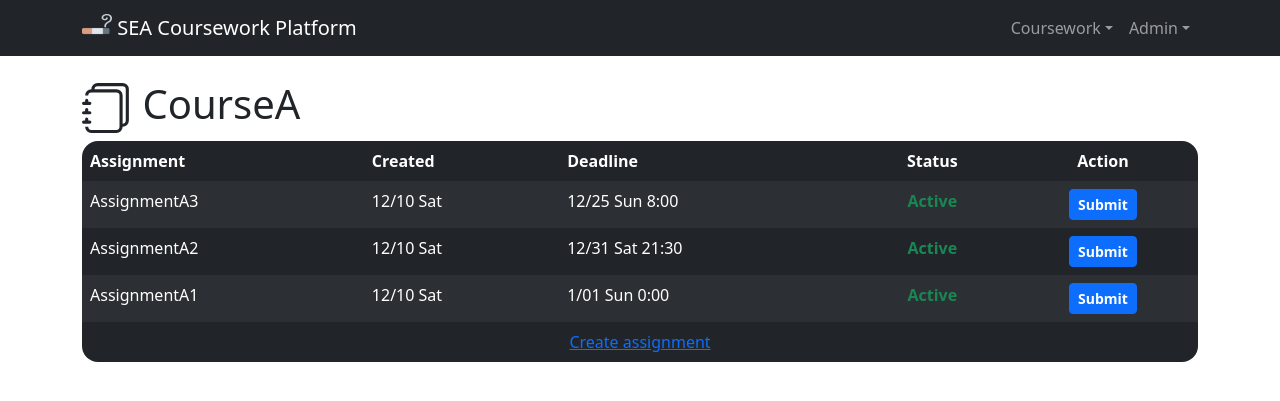
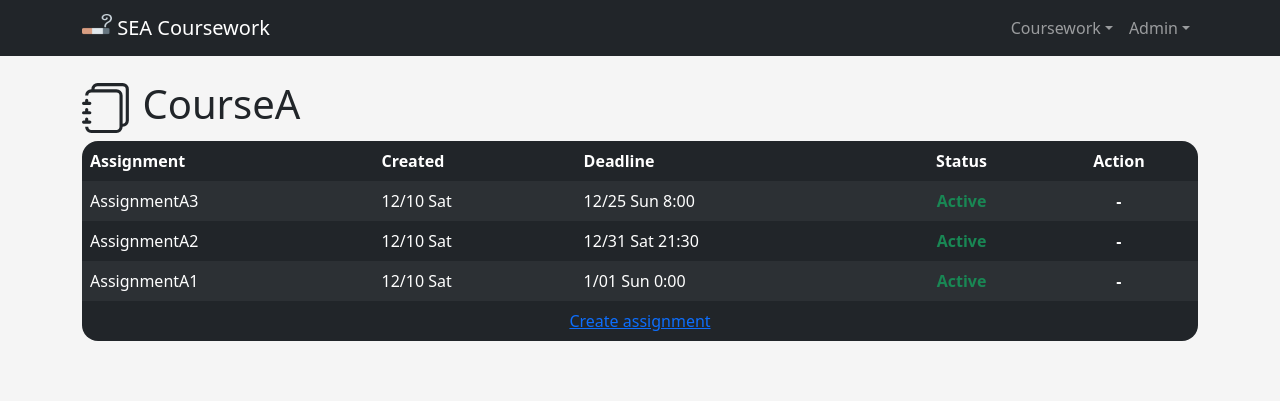
Before and after one commit to yuxiang970813/SEA, a Django app: page /coursework/15 in a window 1280 px wide. Shown: the top 401 px of the page. Run offline with Django 4.2, Linux system fonts and the light colour scheme; a user stored in the database is signed in; data comes from the database, SQL or seed files in the repository; both versions use the stored data as it was after the commit.

Commit message:
Fine Tune

```diff
--- a/coursework/templates/coursework/coursework_view.html
+++ b/coursework/templates/coursework/coursework_view.html
@@ -49,8 +49,12 @@
         </form>
         {%endif%}
         {%else%}
+        {%if user.status != "Teacher"%}
         <a href="{%url 'submit_assignment' assignment.coursework.id assignment.id%}"
           class="btn btn-primary btn-sm fw-bold">Submit</a>
+        {%else%}
+        <div class="fw-bold">-</div>
+        {%endif%}
         {%endif%}
       </td>
     </tr>
--- a/coursework/templates/coursework/create_assignment.html
+++ b/coursework/templates/coursework/create_assignment.html
@@ -35,9 +35,9 @@
               </div>
               <!-- DEADLINE -->
               <div class="form-floating mb-3">
-                <input type="datetime-local" class="form-control my-4" id="floatingInput" placeholder="Datetime"
+                <input type="datetime-local" class="form-control my-4" id="floatingInput" placeholder="Deadline"
                   name="datetime" required>
-                <label for="floatingInput">Datetime</label>
+                <label for="floatingInput">Deadline</label>
                 <div class="invalid-feedback">Invalid datetime.</div>
               </div>
               <!-- CREATE BUTTON -->
--- a/coursework/templates/coursework/index.html
+++ b/coursework/templates/coursework/index.html
@@ -59,8 +59,12 @@
         </form>
         {%endif%}
         {%else%}
+        {%if user.status != "Teacher"%}
         <a href="{%url 'submit_assignment' assignment.coursework.id assignment.id%}"
           class="btn btn-primary btn-sm fw-bold">Submit</a>
+        {%else%}
+        <div class="fw-bold">-</div>
+        {%endif%}
         {%endif%}
       </td>
     </tr>
--- a/coursework/templates/coursework/layout.html
+++ b/coursework/templates/coursework/layout.html
@@ -17,7 +17,7 @@
   <title>{%block title%}SEA{%endblock%}</title>
 </head>
 
-<body>
+<body style="background-color: #F5F5F5;">
   <!-- NAVBAR -->
   <nav class="navbar navbar-expand-lg navbar-dark bg-dark fixed-top">
     <div class="container">
@@ -25,7 +25,7 @@
       <a class="navbar-brand" href="{%url 'index'%}">
         <img src="{%static 'coursework/favicon.ico'%}" alt="Logo" width="30" height="24"
           class="d-inline-block align-text-top">
-        SEA Coursework Platform
+        SEA Coursework
       </a>
       <!-- EXPAND BUTTON -->
       <button class="navbar-toggler" type="button" data-bs-toggle="collapse" data-bs-target="#navbarSupportedContent"
@@ -89,7 +89,7 @@
     </div>
   </nav>
   <!-- BODY -->
-  <div class="container dodge-nav">
+  <div class="container dodge-nav overflow-auto">
     {%include "coursework/messages.html"%}
     {%block body%}
     {%endblock%}
@@ -106,8 +106,11 @@
           const resultCount = result.request_count;
           const notification = document.getElementById('request-count');
           if (resultCount > 0) {
+            // Show nortification
             notification.innerHTML = resultCount;
-          } else {
+          }
+          // Hide if no request
+          else {
             notification.style.display = 'none';
           }
         });
```
Also changed, not shown: db.sqlite3.
